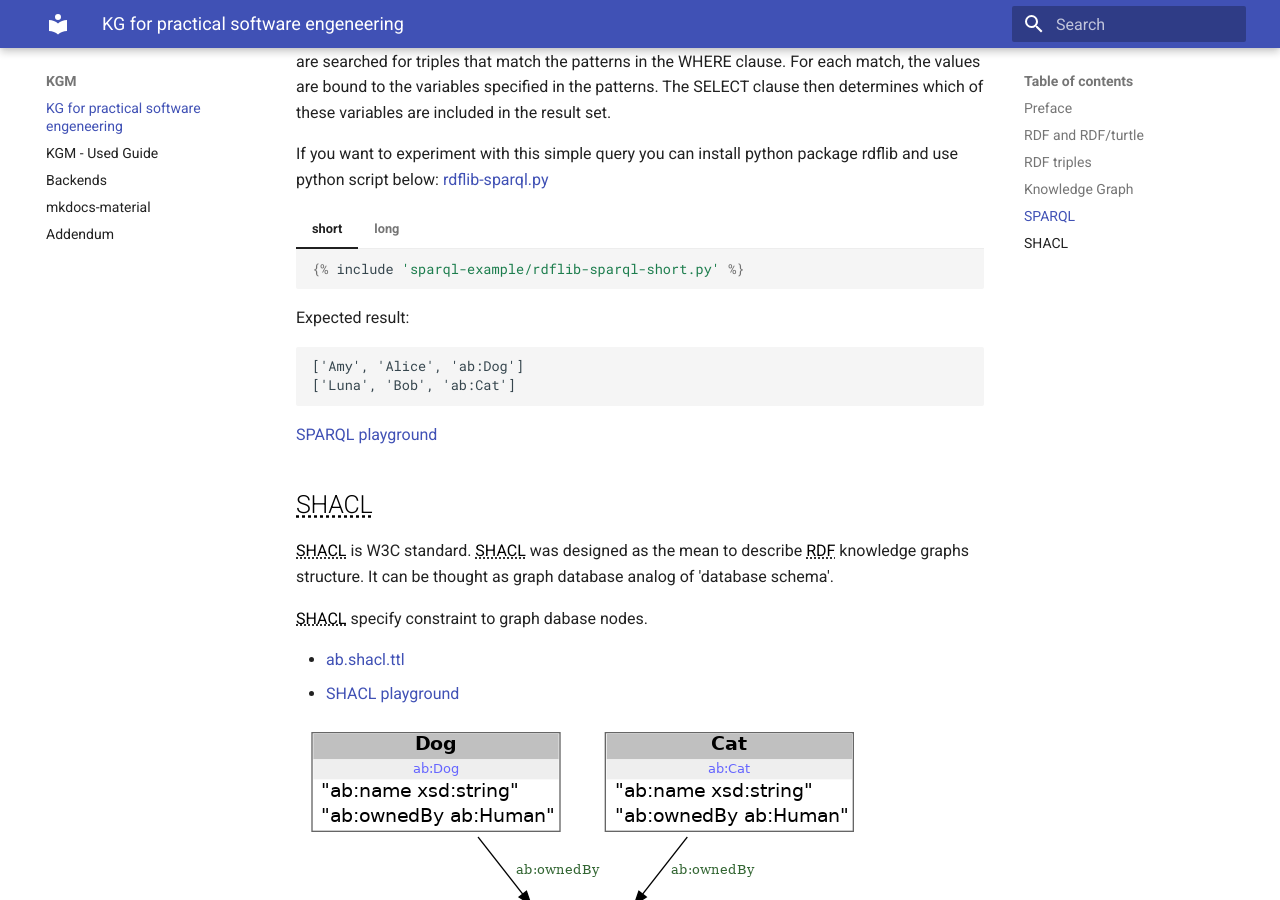
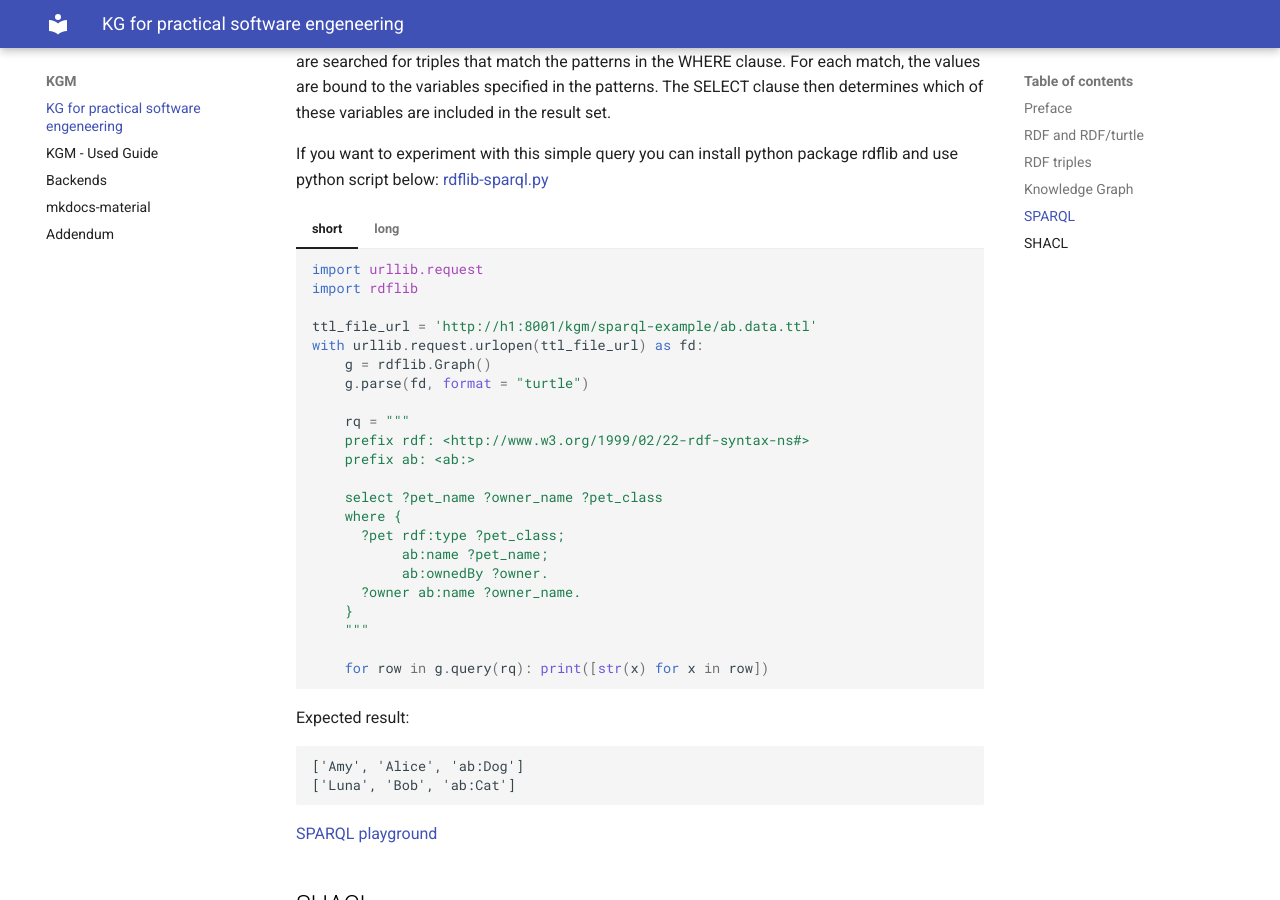
Before and after one commit to GeiselSoftware/kgm, an MkDocs documentation site: the page built from docs/docs/kgm-introduction.md, in a window 1280 px wide and 900 px high, scrolled down 4274 px. Built offline with MkDocs 1.6.1 and Material for MkDocs 9.7.7, drawn with Linux system fonts in a browser that asks for light colours; some of the changed lines change nothing that is shown; some of the changed text lies outside the part shown.

Commit message:
fixed include markdown in mkdocs.yml

```diff
--- a/docs/docs/kgm-introduction.md
+++ b/docs/docs/kgm-introduction.md
@@ -94,7 +94,7 @@ RDF makes two changes to key-value pairs idea:
 
 ## Knowledge Graph
 
-Set of RDF triples can be tought of as [Knowledge Graph](https://en.wikipedia.org/wiki/Knowledge_graph) like this one below:
+Set of RDF triples can be thought of as [Knowledge Graph](https://en.wikipedia.org/wiki/Knowledge_graph) like this one below:
 
 [![image](sparql-example/ab.data.ttl.png)][file sparql-example/ab.data.ttl.png]
 [file sparql-example/ab.data.ttl.png]: sparql-example/ab.data.ttl.png
--- a/docs/mkdocs.yml
+++ b/docs/mkdocs.yml
@@ -20,6 +20,12 @@ markdown_extensions:
   - abbr
   - pymdownx.blocks.html
 
+plugins:
+  - include-markdown # https://github.com/mondeja/mkdocs-include-markdown-plugin/blob/master/README.md
+
+extra_javascript:
+  - javascripts/custom-abbr.js
+
 # Page tree
 nav:
   - KG for practical software engeneering: kgm-introduction.md
@@ -27,6 +33,3 @@ nav:
   - Backends: backends.md
   - mkdocs-material: about-mkdocs.md
   - Addendum: addendum.md
-
-extra_javascript:
-  - javascripts/custom-abbr.js
```
